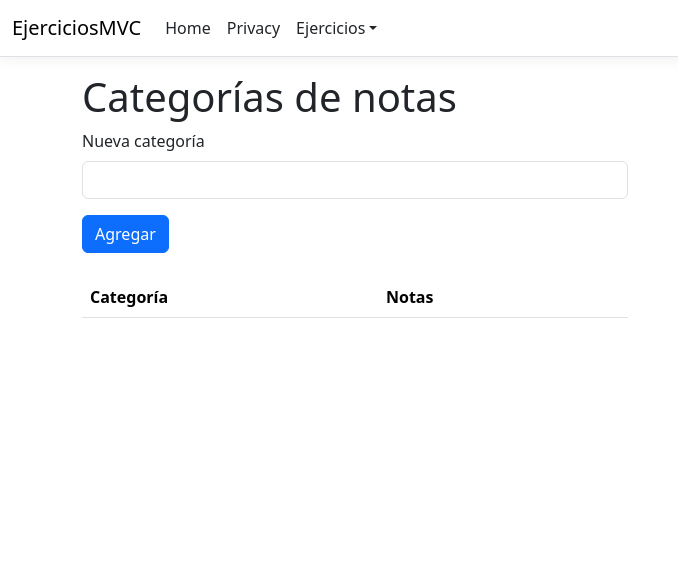
After one commit to ermexls-debug/EjerciciosMVC, an ASP.NET Core app: template EjerciciosMVC.Web/Views/NoteCategories/Index.cshtml in a window 1280 px wide. The commit adds this page. Shown: the top 574 px of the page, without its empty margins (0-678 px from the left). Run offline with ASP.NET Core 8, Linux system fonts and the light colour scheme; the template is opened without the code that fills it, so the values that code supplies are empty; style sheets or scripts are compiled from the project's sources.

Commit message:
Ejercicio 6: administración de categorías de notas

```diff
--- /dev/null
+++ b/EjerciciosMVC.Web/Views/NoteCategories/Index.cshtml
@@ -0,0 +1,53 @@
+@model NoteCategoryListViewModel
+
+@{
+    ViewData["Title"] = "Categorías de notas";
+}
+
+<h1>Categorías de notas</h1>
+
+<partial name="_Messages" />
+
+<div class="row">
+    <div class="col-md-6">
+        <form asp-action="Create" method="post" class="mb-4">
+            <div class="mb-3">
+                <label asp-for="NewName" class="form-label"></label>
+                <input asp-for="NewName" class="form-control" />
+                <span asp-validation-for="NewName" class="text-danger"></span>
+            </div>
+            <button type="submit" class="btn btn-primary">Agregar</button>
+        </form>
+
+        <table class="table">
+            <thead>
+                <tr>
+                    <th>Categoría</th>
+                    <th>Notas</th>
+                    <th></th>
+                </tr>
+            </thead>
+            <tbody>
+                @foreach (NoteCategoryItemViewModel category in Model.Categories)
+                {
+                    <tr>
+                        <td>@category.Name</td>
+                        <td>@category.NoteCount</td>
+                        <td class="text-end">
+                            @if (category.NoteCount == 0)
+                            {
+                                <form asp-action="Delete" asp-route-id="@category.Id" method="post" onsubmit="return confirm('¿Eliminar esta categoría?');">
+                                    <button type="submit" class="btn btn-sm btn-outline-danger">Eliminar</button>
+                                </form>
+                            }
+                        </td>
+                    </tr>
+                }
+            </tbody>
+        </table>
+    </div>
+</div>
+
+@section Scripts {
+    <partial name="_ValidationScriptsPartial" />
+}
--- a/EjerciciosMVC.Web/Views/Shared/_Layout.cshtml
+++ b/EjerciciosMVC.Web/Views/Shared/_Layout.cshtml
@@ -26,14 +26,14 @@
                         <li class="nav-item">
                             <a class="nav-link text-dark" asp-area="" asp-controller="Home" asp-action="Privacy">Privacy</a>
                         </li>
-                        <li class="nav-item">
-                            <a class="nav-link text-dark" asp-controller="TipCalculator" asp-action="Index">Propinas</a>
-                        </li>
-                        <li class="nav-item">
-                            <a class="nav-link text-dark" asp-controller="PasswordGenerator" asp-action="Index">Contraseñas</a>
-                        </li>
-                        <li class="nav-item">
-                            <a class="nav-link text-dark" asp-controller="TodoTasks" asp-action="Index">Tareas</a>
+                        <li class="nav-item dropdown">
+                            <a class="nav-link dropdown-toggle text-dark" href="#" role="button" data-bs-toggle="dropdown" aria-expanded="false">Ejercicios</a>
+                            <ul class="dropdown-menu">
+                                <li><a class="dropdown-item" asp-controller="ToDoTasks" asp-action="Index">1. Lista de tareas</a></li>
+                                <li><a class="dropdown-item" asp-controller="TipCalculator" asp-action="Index">2. Calculadora de propinas</a></li>
+                                <li><a class="dropdown-item" asp-controller="PasswordGenerator" asp-action="Index">3. Generador de contraseñas</a></li>
+                                <li><a class="dropdown-item" asp-controller="NoteCategories" asp-action="Index">6. Categorías de notas</a></li>
+                            </ul>
                         </li>
                     </ul>
                 </div>
--- /dev/null
+++ b/EjerciciosMVC.Web/Views/Shared/_Messages.cshtml
@@ -0,0 +1,9 @@
+@if (TempData["Success"] != null)
+{
+    <div class="alert alert-success">@TempData["Success"]</div>
+}
+
+@if (TempData["Error"] != null)
+{
+    <div class="alert alert-danger">@TempData["Error"]</div>
+}
```
Also changed, not shown: EjerciciosMVC.Web/Controllers/NoteCategoriesController.cs (added, +98 -0 lines), EjerciciosMVC.Web/Models/NoteCategoryListViewModel.cs (added, +23 -0 lines).
